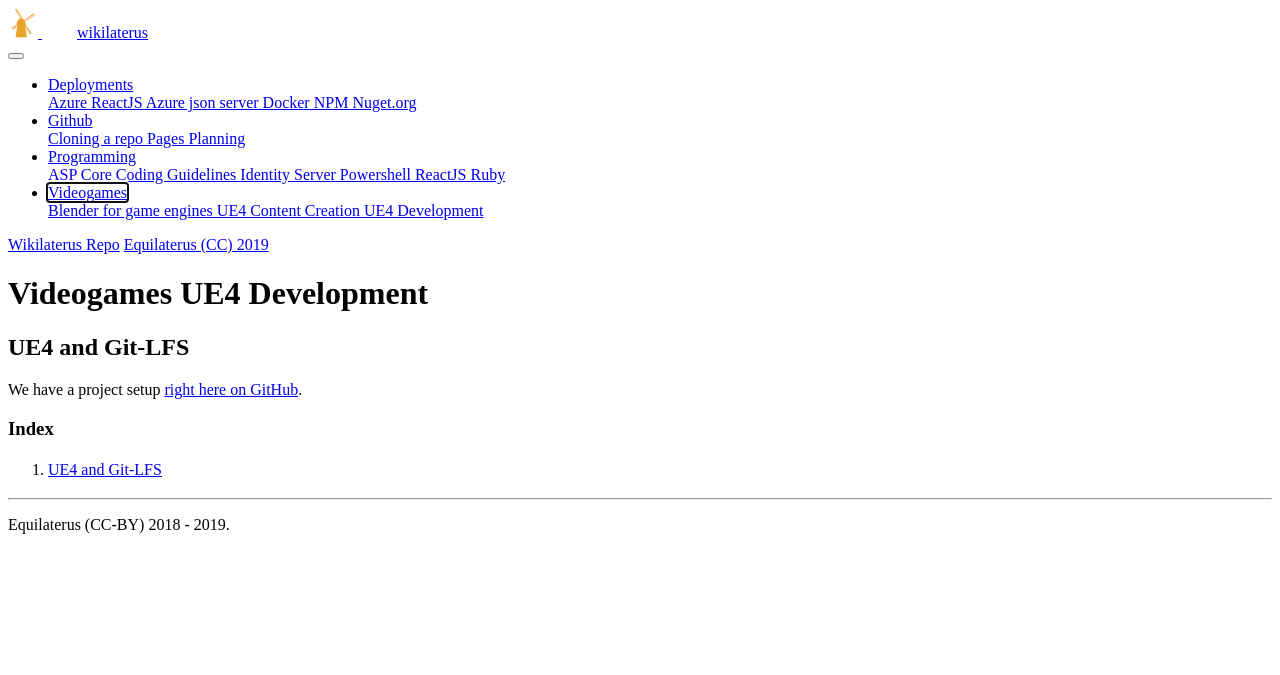
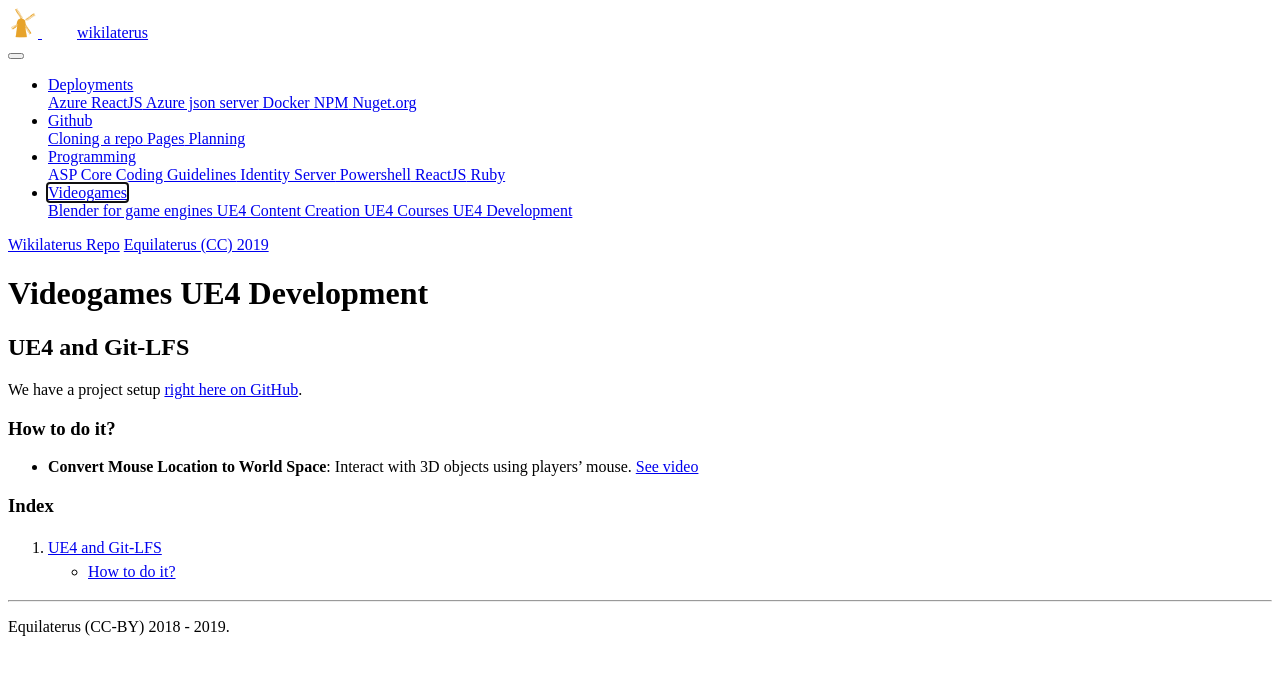
Before and after one commit to equilaterus/wikilaterus, a Jekyll site: the page built from wiki/Videogames-UE4-Development.md, in a window 1280 px wide. Shown: the top 675 px of the page. Built offline with Jekyll 4.4.1, drawn with Linux system fonts in a browser that asks for light colours; nearby versions of some CDN libraries; a style sheet for code colours, icons or effects is not loaded.

Commit message:
Added UE4 learning sections
Co-Authored-By: Juan Felipe Cañizares Corrales <pipecaniza@outlook.com>
Co-Authored-By: Edwin Osorio <edwin1106@users.noreply.github.com>

```diff
--- a/wiki/Videogames-UE4-Development.md
+++ b/wiki/Videogames-UE4-Development.md
@@ -8,3 +8,8 @@ menu: wiki
 ## UE4 and Git-LFS
 
 We have a project setup [right here on GitHub](https://github.com/equilaterus/ue4-gitlfs-baseproject).
+
+### How to do it?
+
+* **Convert Mouse Location to World Space**: Interact with 3D objects using players' mouse.
+  [See video](https://www.youtube.com/watch?v=b1_efR9hrT4)
```
Also changed, not shown: wiki/Videogames-UE4-Courses.md (added, +14 -0 lines).
